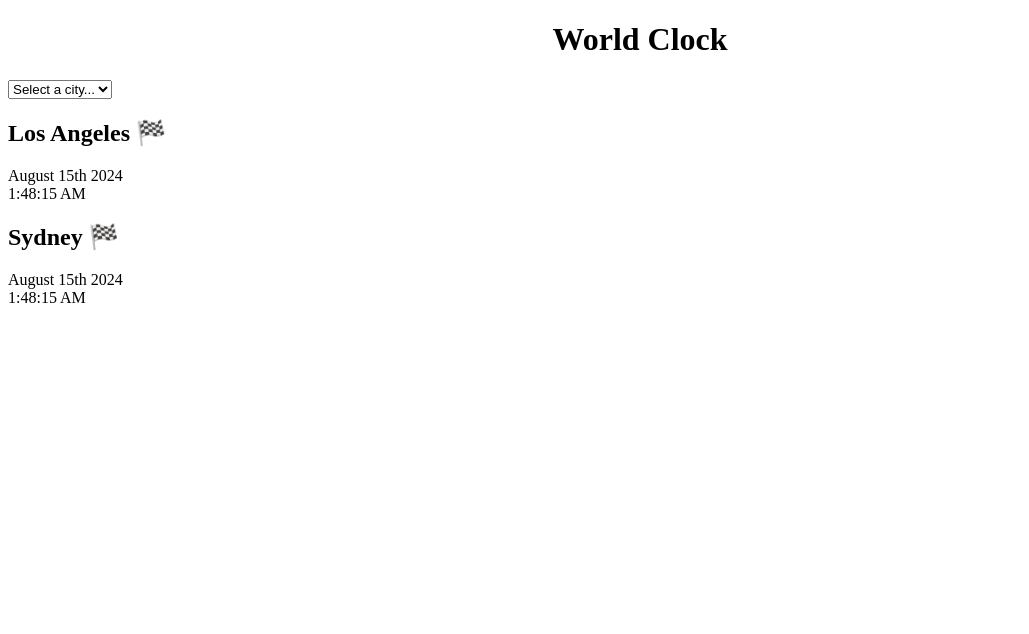
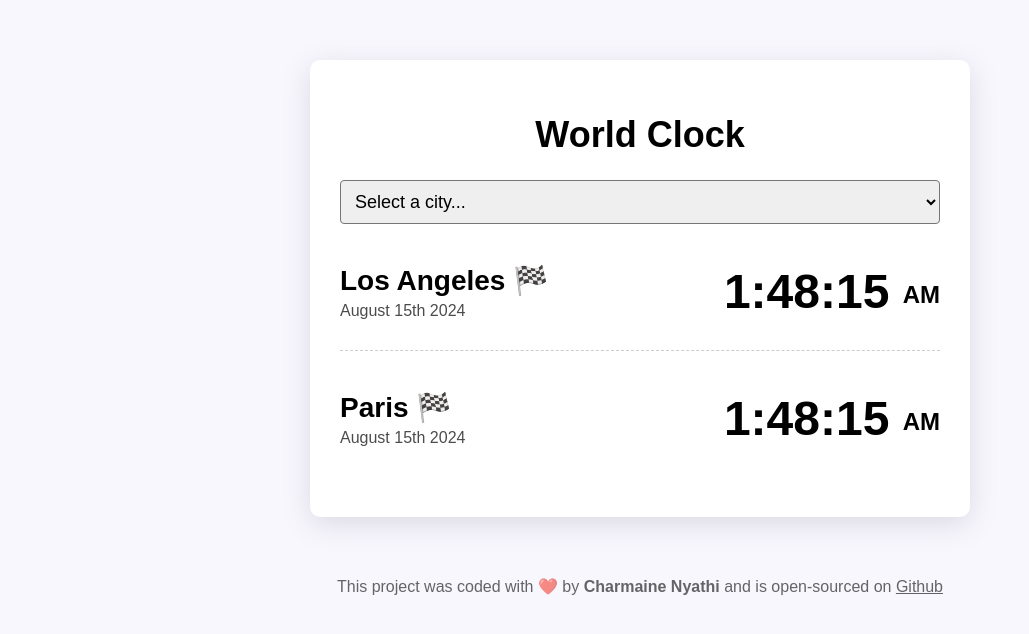
Before and after one commit to ctndeveloperstudent/world-clock, a plain HTML site: page index.html in a window 1280 px wide. Shown: the whole page, without its empty margins (0-1029 px from the left). Drawn offline with Linux system fonts and the light colour scheme.

Commit message:
styled the project with css

```diff
--- a/css/style.css
+++ b/css/style.css
@@ -1,3 +1,73 @@
-h1{
+body{
+    background-color: #f9f7fe;
+    font-family: sans-serif;
+}
+
+.container{
+    max-width: 600px;
+    margin: 60px auto;
+    background: white;
+    padding: 30px;
+    box-shadow: 0px 7px 29px 0px rgba(100, 100, 111, 0.2) ;
+    border-radius: 10px;
+}
+
+h1 {
     text-align: center;
+    font-family: sans-serif;
+    font-size: 36px;
 }
+
+h2 {
+    margin: 0 0 5px;
+    font-size: 28px;
+}
+
+select {
+    display: block;
+    width: 100%;
+    padding: 10px;
+    border-radius: 4px;
+    font-size: 18px;
+}
+
+.city{
+    display: flex;
+    margin: 10px 0;
+    justify-content: space-between;
+    padding: 30px 0;
+    border-bottom: 1px dashed rgba(0, 0, 0, 0.2);
+}
+
+.city:last-child{
+    border:none;
+}
+
+.date{
+    opacity: 0.7;
+}
+
+.time{
+    font-size: 48px;
+    font-weight: bold;
+}
+
+.time small {
+    font-size: 24px;
+    vertical-align: middle;
+    line-height: 36px;
+}
+
+footer{
+    text-align: center;
+    font-size: 16px;
+    color: rgba(0, 0, 0, 0.6);
+}
+
+footer a{
+    color: rgba(0, 0, 0, 0.6);
+}
+
+footer a:visited{
+    color: rgba(0, 0, 0, 0.6);
+}
--- a/index.html
+++ b/index.html
@@ -18,18 +18,30 @@
         </select>
 
         <div class="city">
-            <h2>Los Angeles 🏁</h2>
-            <div class="date">August 15th 2024</div>
-            <div class="time">1:48:15 AM</div>
+            <div>
+                <h2>Los Angeles 🏁</h2>
+                <div class="date">August 15th 2024</div>
+            </div>
+            <div class="time">
+                1:48:15 <small>AM</small>
+            </div>
         </div>
 
         <div class="city">
-            <h2>Sydney 🏁</h2>
-            <div class="date">August 15th 2024</div>
-            <div class="time">1:48:15 AM</div>
+            <div>
+                <h2>Paris 🏁</h2>
+                <div class="date">August 15th 2024</div>
+            </div>
+            <div class="time">
+                1:48:15 <small>AM</small>
+            </div>
         </div>
 
+
     </div>
+    <footer>
+        This project was coded with ❤️ by <strong>Charmaine Nyathi</strong> and is open-sourced on <a href="https://github.com/ctndeveloperstudent/world-clock">Github</a>
+    </footer>
     <script src="javascript/script.js"></script>
 </body>
 </html>
```
